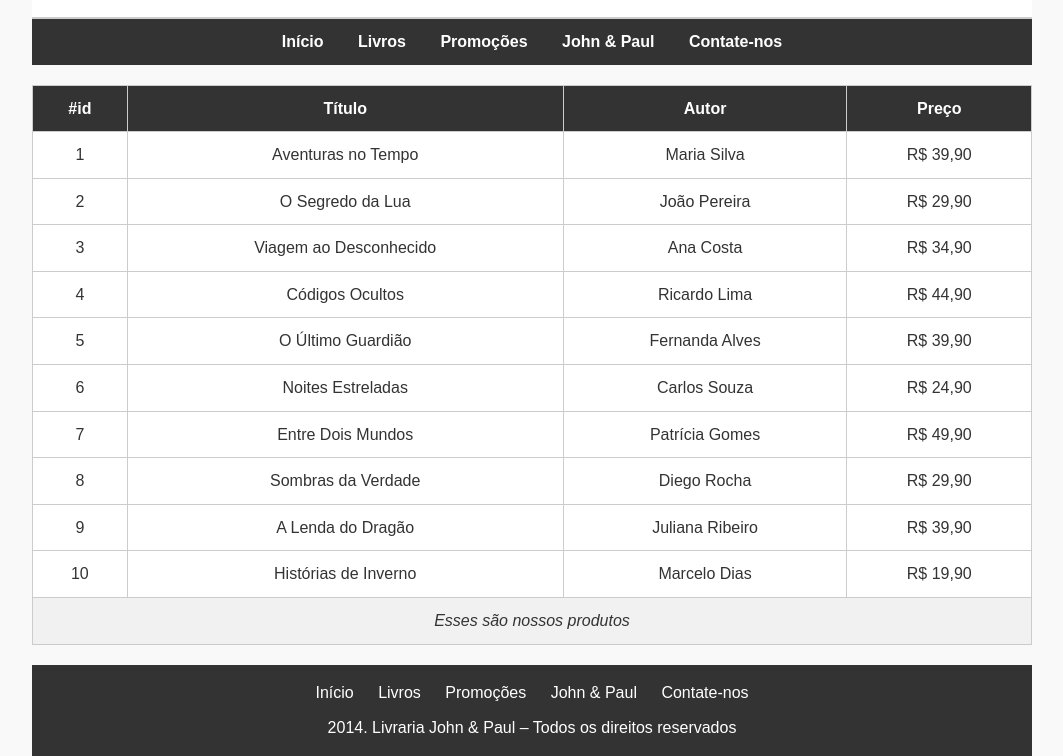
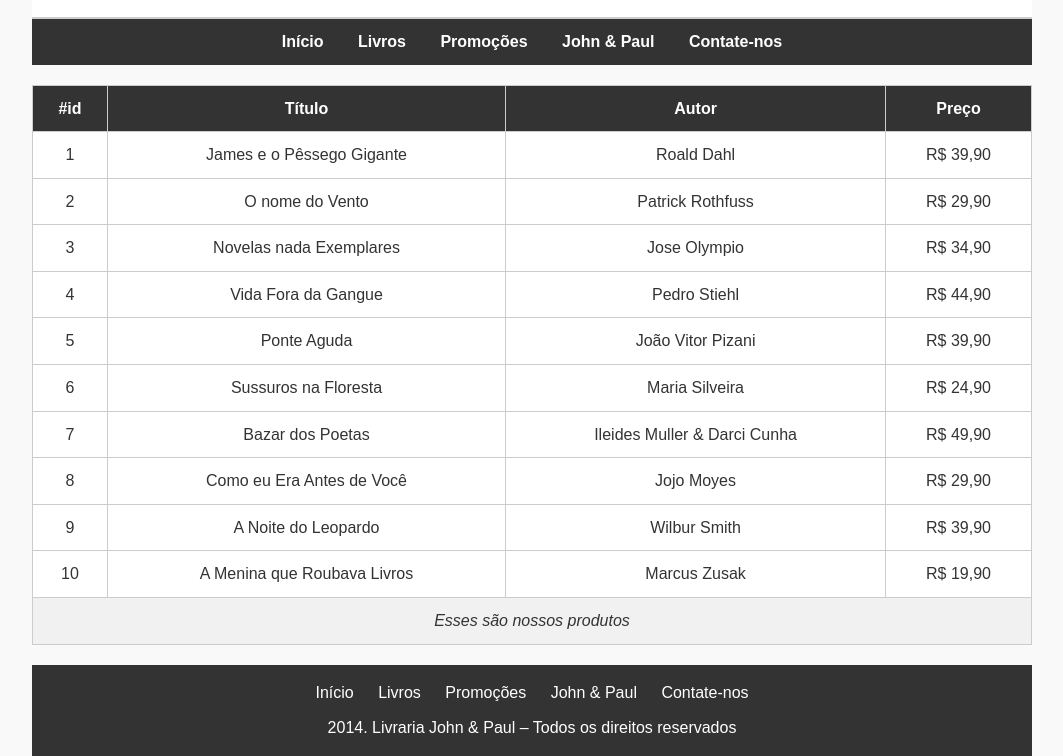
Before and after one commit to melissad-silva/Desenvolvimento-Web-I---TADS25, a plain HTML site: page Livraria/PAGES/produtos.html in a window 1280 px wide. Shown: the part 115-871 px from the top of the page, without its empty margins (108-1171 px from the left). Drawn offline with Linux system fonts and the light colour scheme.

Commit message:
atualizando nome dos livros

```diff
--- a/Livraria/PAGES/produtos.html
+++ b/Livraria/PAGES/produtos.html
@@ -31,16 +31,16 @@
             </tr>
         </thead>
         <tbody>
-            <tr><td>1</td><td>Aventuras no Tempo</td><td>Maria Silva</td><td>R$ 39,90</td></tr>
-            <tr><td>2</td><td>O Segredo da Lua</td><td>João Pereira</td><td>R$ 29,90</td></tr>
-            <tr><td>3</td><td>Viagem ao Desconhecido</td><td>Ana Costa</td><td>R$ 34,90</td></tr>
-            <tr><td>4</td><td>Códigos Ocultos</td><td>Ricardo Lima</td><td>R$ 44,90</td></tr>
-            <tr><td>5</td><td>O Último Guardião</td><td>Fernanda Alves</td><td>R$ 39,90</td></tr>
-            <tr><td>6</td><td>Noites Estreladas</td><td>Carlos Souza</td><td>R$ 24,90</td></tr>
-            <tr><td>7</td><td>Entre Dois Mundos</td><td>Patrícia Gomes</td><td>R$ 49,90</td></tr>
-            <tr><td>8</td><td>Sombras da Verdade</td><td>Diego Rocha</td><td>R$ 29,90</td></tr>
-            <tr><td>9</td><td>A Lenda do Dragão</td><td>Juliana Ribeiro</td><td>R$ 39,90</td></tr>
-            <tr><td>10</td><td>Histórias de Inverno</td><td>Marcelo Dias</td><td>R$ 19,90</td></tr>
+            <tr><td>1</td><td>James e o Pêssego Gigante</td><td>Roald Dahl</td><td>R$ 39,90</td></tr>
+            <tr><td>2</td><td>O nome do Vento</td><td>Patrick Rothfuss</td><td>R$ 29,90</td></tr>
+            <tr><td>3</td><td>Novelas nada Exemplares</td><td>Jose Olympio</td><td>R$ 34,90</td></tr>
+            <tr><td>4</td><td>Vida Fora da Gangue</td><td>Pedro Stiehl</td><td>R$ 44,90</td></tr>
+            <tr><td>5</td><td>Ponte Aguda</td><td>João Vitor Pizani</td><td>R$ 39,90</td></tr>
+            <tr><td>6</td><td>Sussuros na Floresta</td><td>Maria Silveira</td><td>R$ 24,90</td></tr>
+            <tr><td>7</td><td>Bazar dos Poetas</td><td>Ileides Muller & Darci Cunha</td><td>R$ 49,90</td></tr>
+            <tr><td>8</td><td>Como eu Era Antes de Você</td><td>Jojo Moyes</td><td>R$ 29,90</td></tr>
+            <tr><td>9</td><td>A Noite do Leopardo</td><td>Wilbur Smith</td><td>R$ 39,90</td></tr>
+            <tr><td>10</td><td>A Menina que Roubava Livros</td><td>Marcus Zusak</td><td>R$ 19,90</td></tr>
         </tbody>
         <tfoot>
             <tr><td colspan="4">Esses são nossos produtos</td></tr>
```
